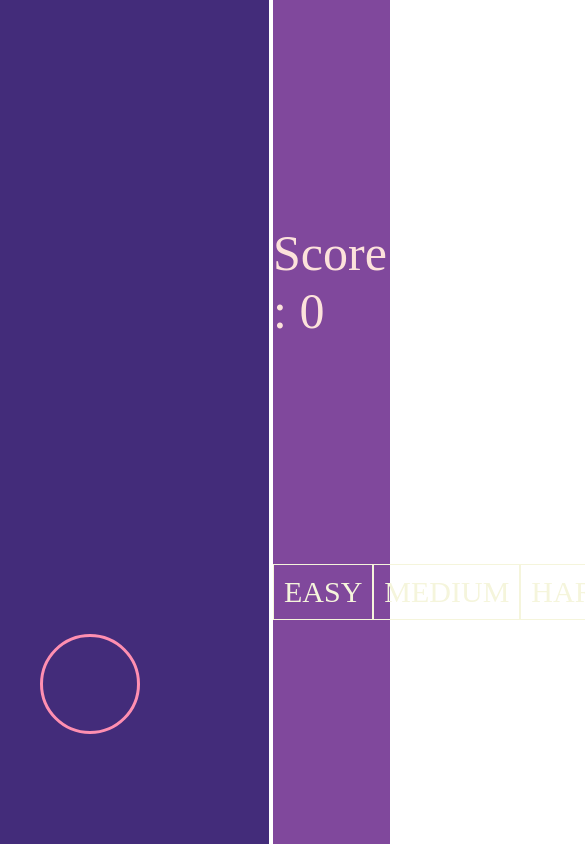
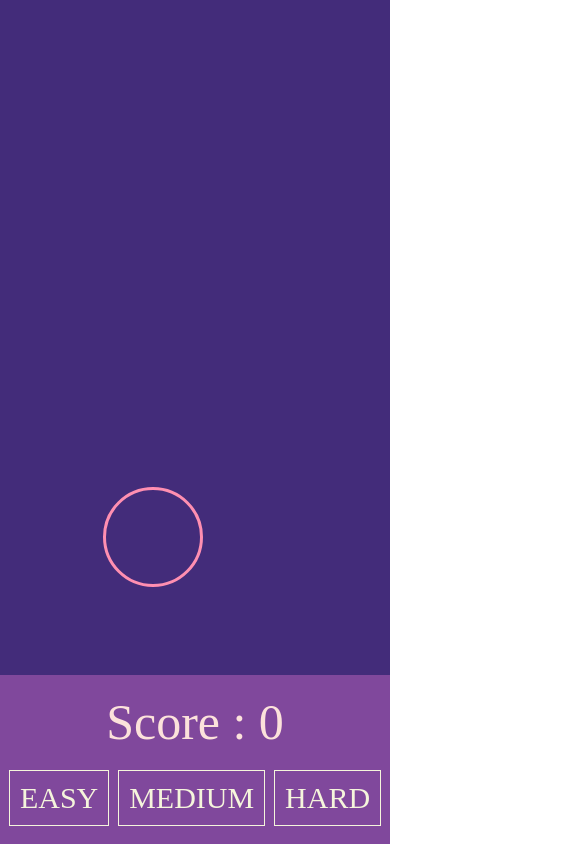
Before and after one commit to Gauravtripathii/tapping-game, a plain HTML site: page index.html in a window 390 px wide. Shown: the top 844 px of the page, 585 px wide, since content can reach past the window. Drawn offline with Linux system fonts and the light colour scheme.

Commit message:
mobile-responsive

```diff
--- a/style/details.css
+++ b/style/details.css
@@ -32,3 +32,10 @@
   box-shadow: 0 0 7px beige;
   text-shadow: 0 0 7px beige;
 }
+
+@media only screen and (max-width: 900px) {
+  .container > .details {
+    width: 100%;
+    height: 20%;
+  }
+}
--- a/style/gaming-area.css
+++ b/style/gaming-area.css
@@ -15,3 +15,10 @@
   /* transform: translate(50%, 50%); */
   border: 3px solid var(--circle-color);
 }
+
+@media only screen and (max-width: 900px) {
+  .container > .gaming-area {
+    width: 100%;
+    height: 80%;
+  }
+}
--- a/style/main.css
+++ b/style/main.css
@@ -25,3 +25,9 @@ body {
   display: flex;
   justify-content: space-between;
 }
+
+@media only screen and (max-width: 900px) {
+  .container {
+    flex-direction: column;
+  }
+}
```
Also changed, not shown: index.html (+3 -3 lines).
